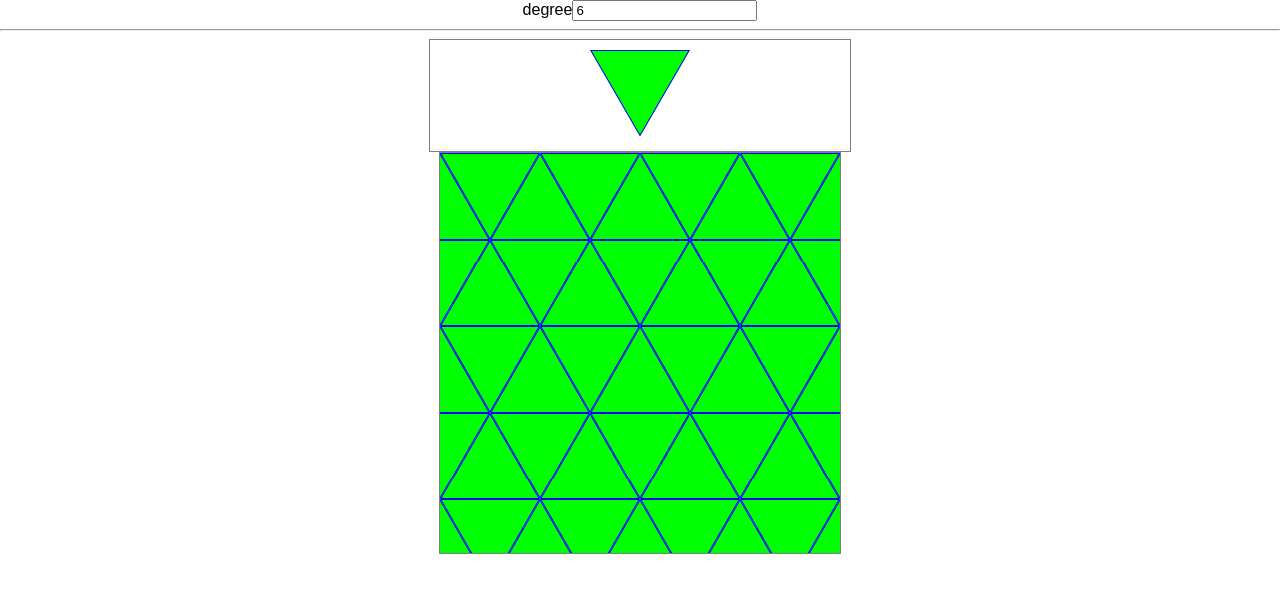
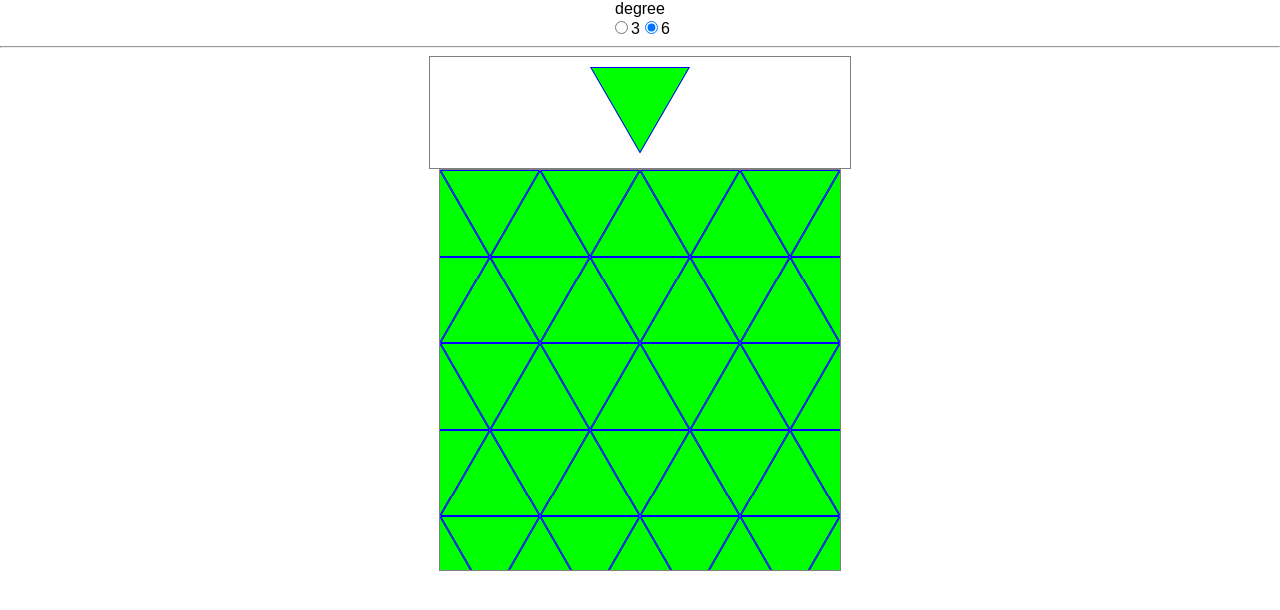
Before and after one commit to adorsk/azulejo, a React (Create React App) app: page / in a window 1280 px wide. Shown: the top 610 px of the page. Built offline with nearby package versions, Linux system fonts and the light colour scheme.

Commit message:
use radio inputs

```diff
--- a/src/App.js
+++ b/src/App.js
@@ -4,6 +4,7 @@ import TemplatePreview from './TemplatePreview';
 import PatternPreview from './PatternPreview';
 import Cfg from './Cfg';
 import Utils from './Utils';
+import {Radio, RadioGroup} from './RadioInputs';
 
 
 class App extends Component {
@@ -21,11 +22,13 @@ class App extends Component {
       <div className="App">
         <div>
           <label>degree</label>
-          <input type="number" value={this.state.degree}
-           onChange={(e) => {
-             this.setState({degree: parseInt(e.target.value)});
-           }}
-          />
+          <RadioGroup name="degree" selectedValue={'' + this.state.degree}
+            onChange={(nextValue) => {
+             this.setState({degree: parseInt(nextValue)});
+            }}>
+            <Radio value="3" />3
+            <Radio value="6" />6
+          </RadioGroup>
         </div>
         <hr/>
         <TemplatePreview template={template}/>
--- /dev/null
+++ b/src/RadioInputs.js
@@ -0,0 +1,67 @@
+import PropTypes from 'prop-types';
+import React from 'react';
+
+export class Radio extends React.Component {
+  render() {
+    const {name, selectedValue, onChange} = this.context.radioGroup;
+    const optional = {};
+    if(selectedValue !== undefined) {
+      optional.checked = (this.props.value === selectedValue);
+    }
+    if(typeof onChange === 'function') {
+      optional.onChange = onChange.bind(null, this.props.value);
+    }
+
+    return (
+      <input
+        {...this.props}
+        type="radio"
+        name={name}
+        {...optional} />
+    );
+  }
+};
+
+Radio.contextTypes = {
+  radioGroup: PropTypes.object
+};
+
+export class RadioGroup extends React.Component {
+  getChildContext() {
+    const {name, selectedValue, onChange} = this.props;
+    return {
+      radioGroup: {
+        name, selectedValue, onChange
+      }
+    }
+  }
+
+  render() {
+    const {Component, name, selectedValue, onChange, children, ...rest} = this.props;
+    return <Component {...rest}>{children}</Component>;
+  }
+};
+
+RadioGroup.defaultProps = {
+  Component: "div"
+};
+
+RadioGroup.propTypes = {
+  name: PropTypes.string,
+  selectedValue: PropTypes.oneOfType([
+    PropTypes.string,
+    PropTypes.number,
+    PropTypes.bool,
+  ]),
+  onChange: PropTypes.func,
+  children: PropTypes.node.isRequired,
+  Component: PropTypes.oneOfType([
+    PropTypes.string,
+    PropTypes.func,
+    PropTypes.object,
+  ])
+};
+
+RadioGroup.childContextTypes = {
+  radioGroup: PropTypes.object
+};
```
